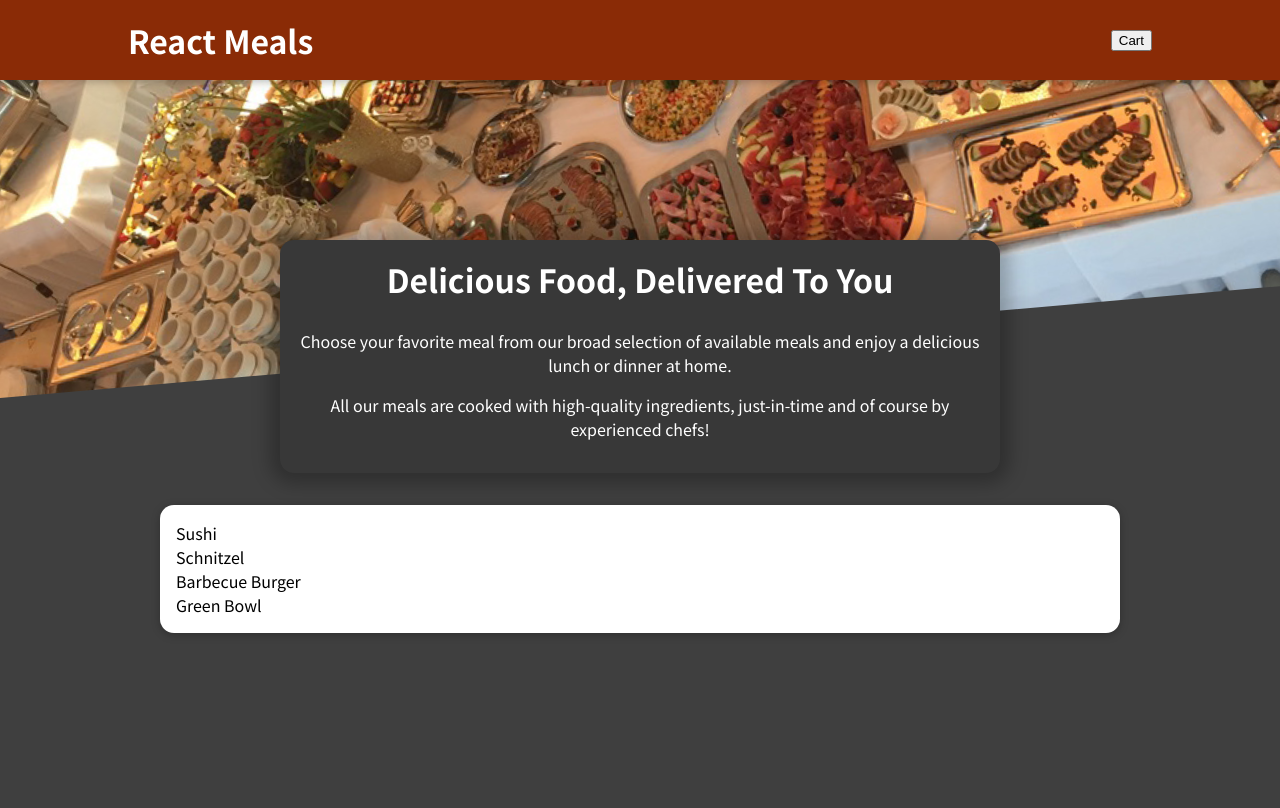
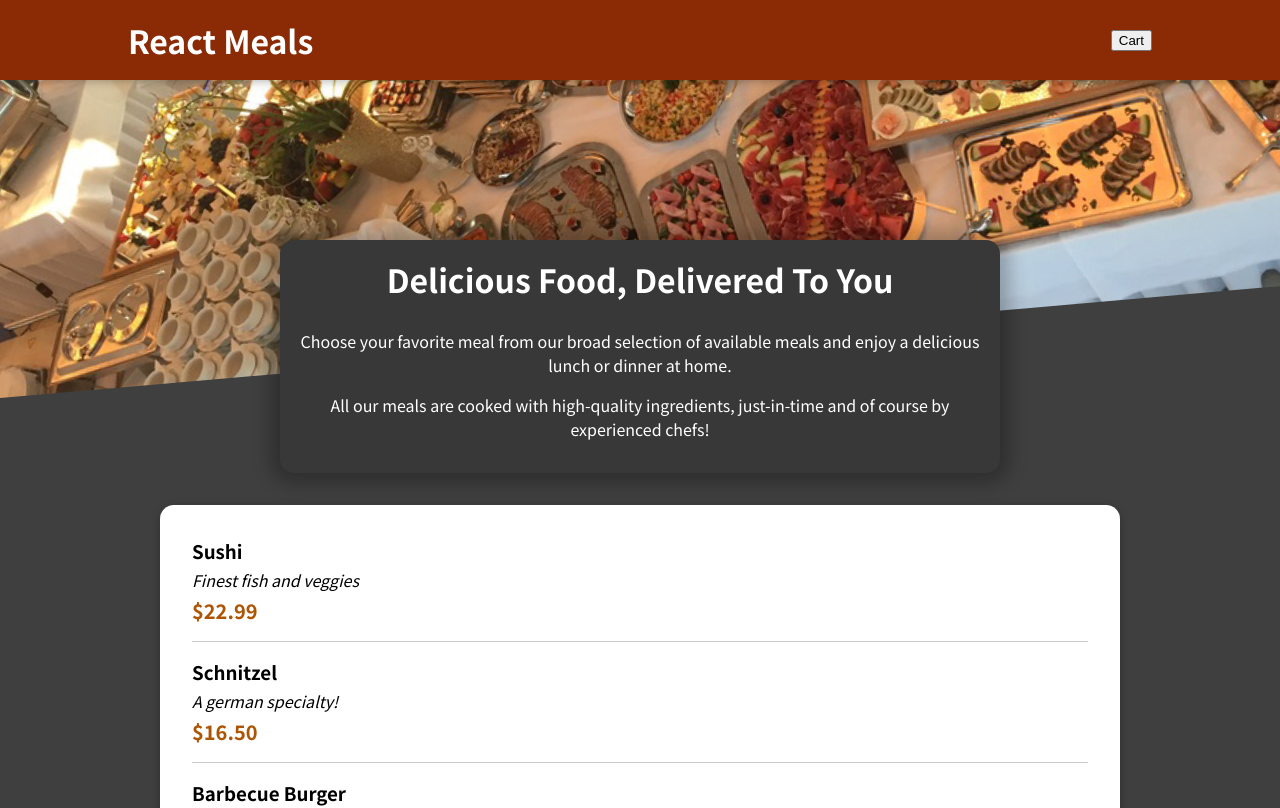
Before and after one commit to waqas44/Cart-React, a React (Create React App) app: page / in a window 1280 px wide. Shown: the top 808 px of the page. Built offline with nearby package versions, Linux system fonts and the light colour scheme.

Commit message:
MealsItem componenet  Added

```diff
--- a/src/Components/Meals/AvaliableMeals.js
+++ b/src/Components/Meals/AvaliableMeals.js
@@ -1,5 +1,6 @@
 import Card from '../UI/Card';
 import classes from './AvailableMeals.module.css';
+import MealItem from './MealItem';
 
 const DUMMY_MEALS = [
     {
@@ -30,7 +31,7 @@
 
 
 const AvailableMeals = (props) => {
-    const mealsList = DUMMY_MEALS.map((meal) => <li>{meal.name}</li>);
+    const mealsList = DUMMY_MEALS.map((meal) => <MealItem name={meal.name} description={meal.description} price={meal.price} key={meal.id} />);
     return (
 
         <section className={classes.meals}>
--- a/src/Components/Meals/MealItem.js
+++ b/src/Components/Meals/MealItem.js
@@ -6,9 +6,11 @@
     const price = `$${props.price.toFixed(2)}`;
 
     return <li className={classes.meal}>
-        <h3> {props.name}</h3>
-        <div className={classes.description}> {props.description} </div>
-        <div className={classes.price} > {price}</div>
+        <div>
+            <h3> {props.name}</h3>
+            <div className={classes.description}> {props.description} </div>
+            <div className={classes.price} > {price}</div>
+        </div>
     </li>
 
 
--- a/src/Components/Meals/Meals.js
+++ b/src/Components/Meals/Meals.js
@@ -1,13 +1,15 @@
+import { Fragment } from "react";
 import MealsSummary from "./MealsSummary";
 import AvailableMeals from "./AvaliableMeals";
+
 
 const Meals = (props) => {
 
     return (
-        <>
+        <Fragment>
             <MealsSummary />
             <AvailableMeals />
-        </>
+        </Fragment>
     );
 
 }
```
